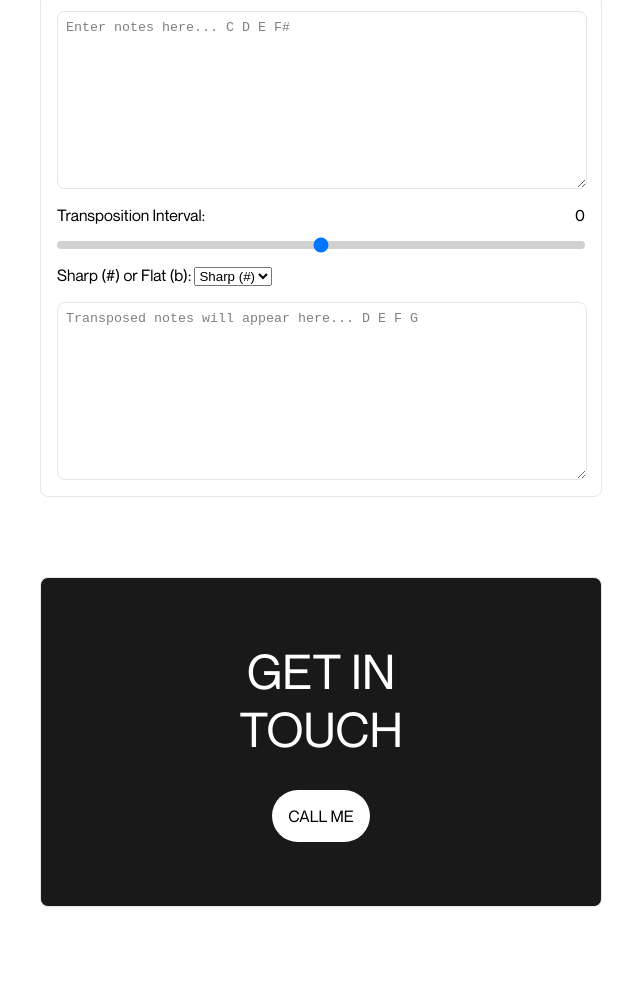
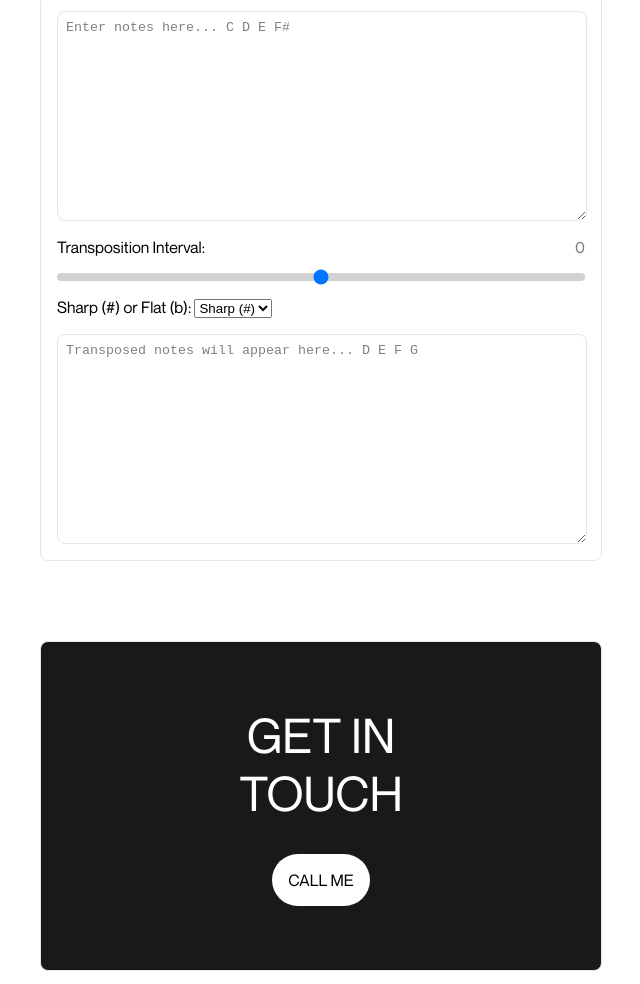
Before and after one commit to cecilionavarro/personal-website, a website: page views/index.html in a window 1280 px wide. Shown: the part 5158-6142 px from the top of the page, without its empty margins (320-960 px from the left). Drawn offline with Linux system fonts and the light colour scheme; files whose address does not match are found by name.

Commit message:
textarea height

```diff
--- a/public/css/index.css
+++ b/public/css/index.css
@@ -353,7 +353,7 @@ header a:hover {
 
 .interactive textarea {
     width: calc(100% - 1rem);
-    height: 10rem;
+    height: 12rem;
     border: 1px solid var(--color-border);
     border-radius: .5rem;
     padding: .5rem;
@@ -380,6 +380,10 @@ header a:hover {
 .interactive .slider-title {
     display: flex;
     justify-content: space-between;
+}
+
+.interactive #sliderValue {
+    color: var(--color-text-secondary);
 }
 
 .interactive #distance {
```
